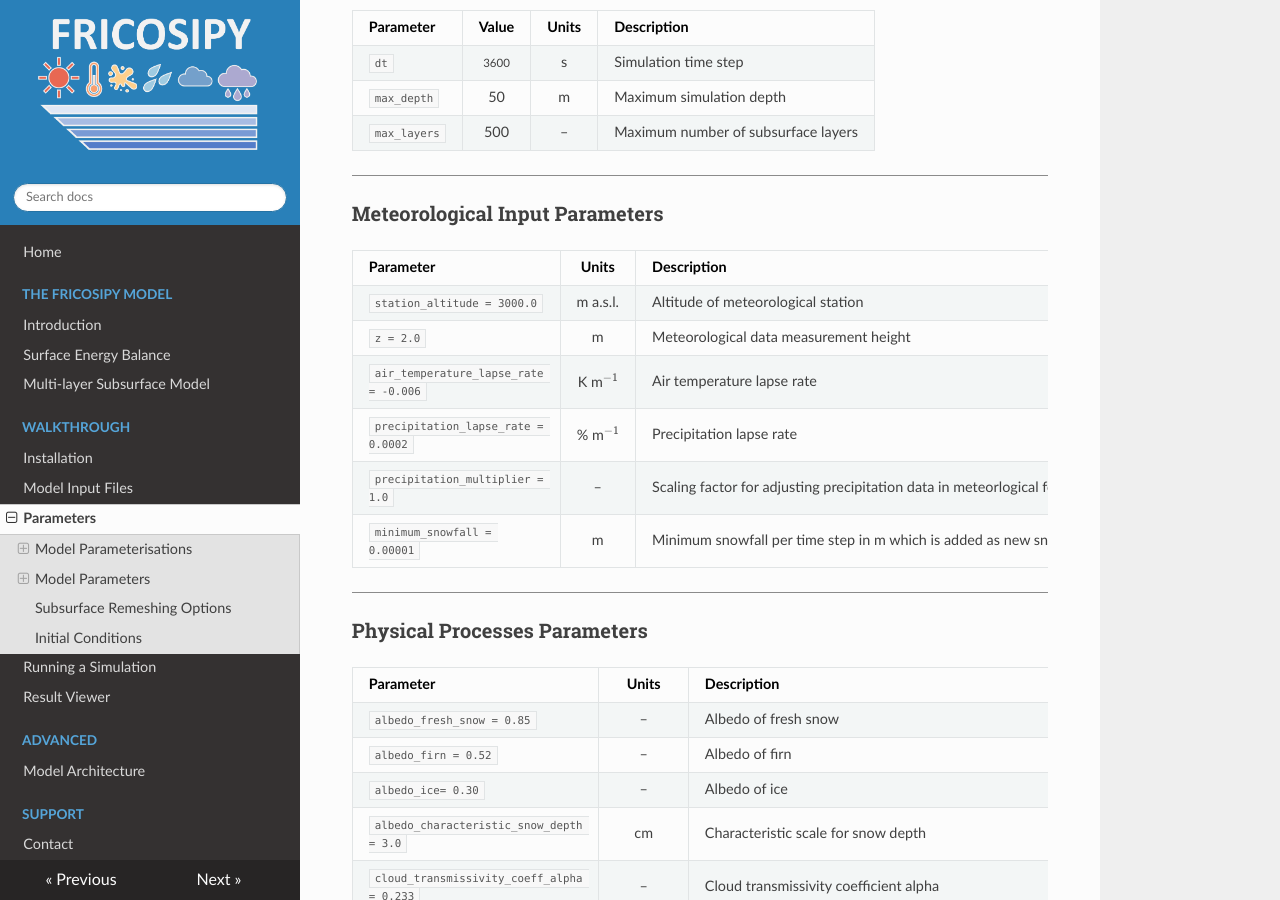
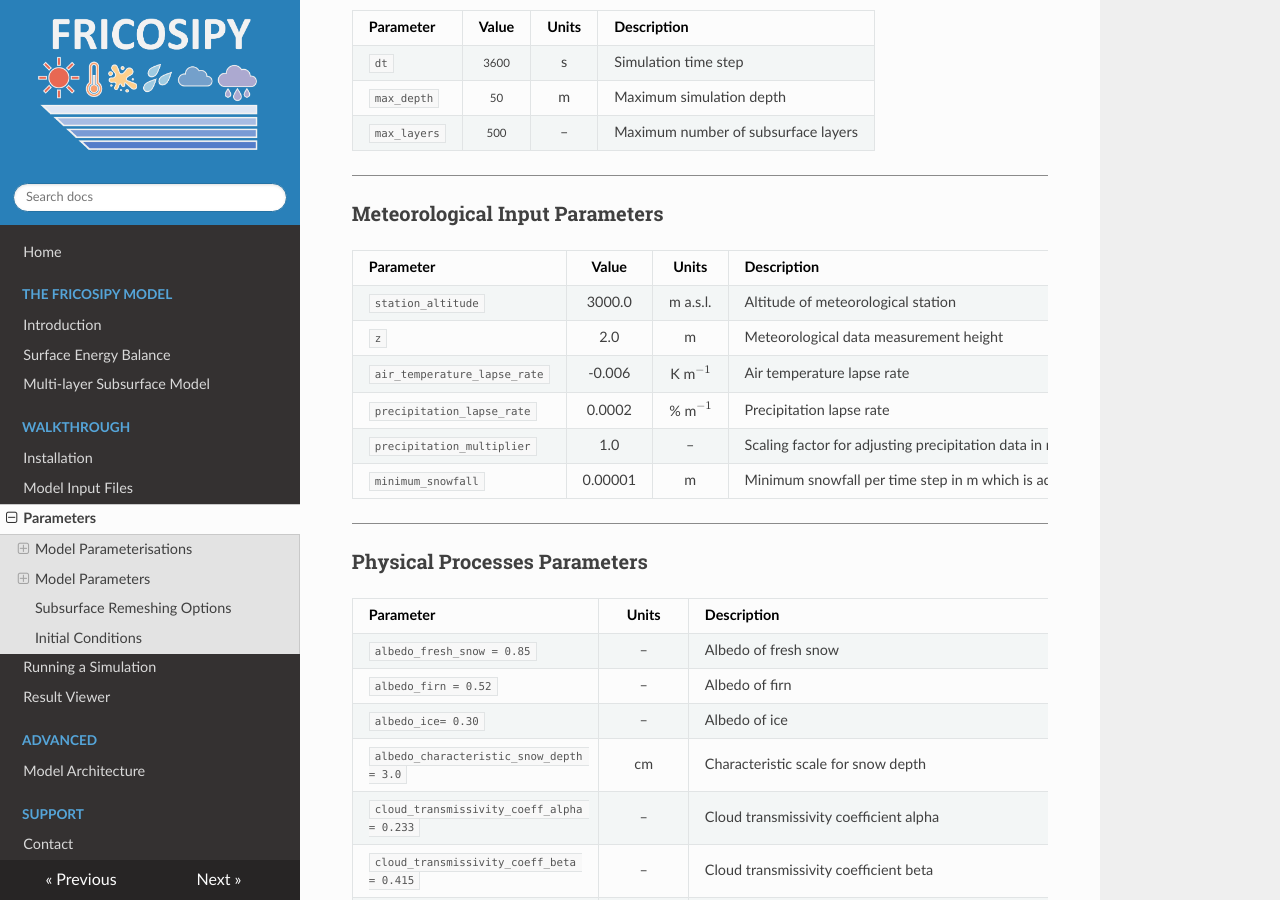
Before and after one commit to MarcusGastaldello/FRICOSIPY, an MkDocs documentation site: the page built from docs/parameters.md, in a window 1280 px wide and 900 px high, scrolled down 1531 px. Built offline with MkDocs 1.6.1, drawn with Linux system fonts in a browser that asks for light colours.

Commit message:
Update parameters.md

```diff
--- a/docs/parameters.md
+++ b/docs/parameters.md
@@ -56,21 +56,21 @@ The *FRICOSIPY* model enables the user to customise the parameterisations used t
 | Parameter | Value | Units | Description |
 |:---|:---:|:---:|---|
 | `dt`          | <small>3600</small> | s | Simulation time step |
-| `max_depth`   | 50 | m | Maximum simulation depth |
-| `max_layers`  | 500 | – | Maximum number of subsurface layers |
+| `max_depth`   | <small>50</small>   | m | Maximum simulation depth |
+| `max_layers`  | <small>500</small>  | – | Maximum number of subsurface layers |
 
 <hr style="height:1px; background-color:#8b8b8b; border:none;" />
 
 ### Meteorological Input Parameters
 
-| Parameter | Units | Description |
-|-----|:---:|---|
-| <span style="white-space:nowrap">`station_altitude = 3000.0`</span>            | m a.s.l. | Altitude of meteorological station |
-| `z = 2.0`                              | m | Meteorological data measurement height |
-| `air_temperature_lapse_rate = -0.006`  | K m$^{-1}$ | Air temperature lapse rate |
-| `precipitation_lapse_rate = 0.0002`    | % m$^{-1}$ | Precipitation lapse rate |
-| `precipitation_multiplier = 1.0`       | – | Scaling factor for adjusting precipitation data in meteorlogical forcing |
-| `minimum_snowfall = 0.00001`           | m | Minimum snowfall per time step in m which is added as new snow |
+| Parameter | Value | Units | Description |
+|-----|:---:|:---:|---|
+| `station_altitude` | 3000.0            | m a.s.l. | Altitude of meteorological station |
+| `z` | 2.0                              | m | Meteorological data measurement height |
+| `air_temperature_lapse_rate` | -0.006  | K m$^{-1}$ | Air temperature lapse rate |
+| `precipitation_lapse_rate` | 0.0002    | % m$^{-1}$ | Precipitation lapse rate |
+| `precipitation_multiplier` | 1.0       | – | Scaling factor for adjusting precipitation data in meteorlogical forcing |
+| `minimum_snowfall` | 0.00001           | m | Minimum snowfall per time step in m which is added as new snow |
 
 <hr style="height:1px; background-color:#8b8b8b; border:none;" />
 
```
